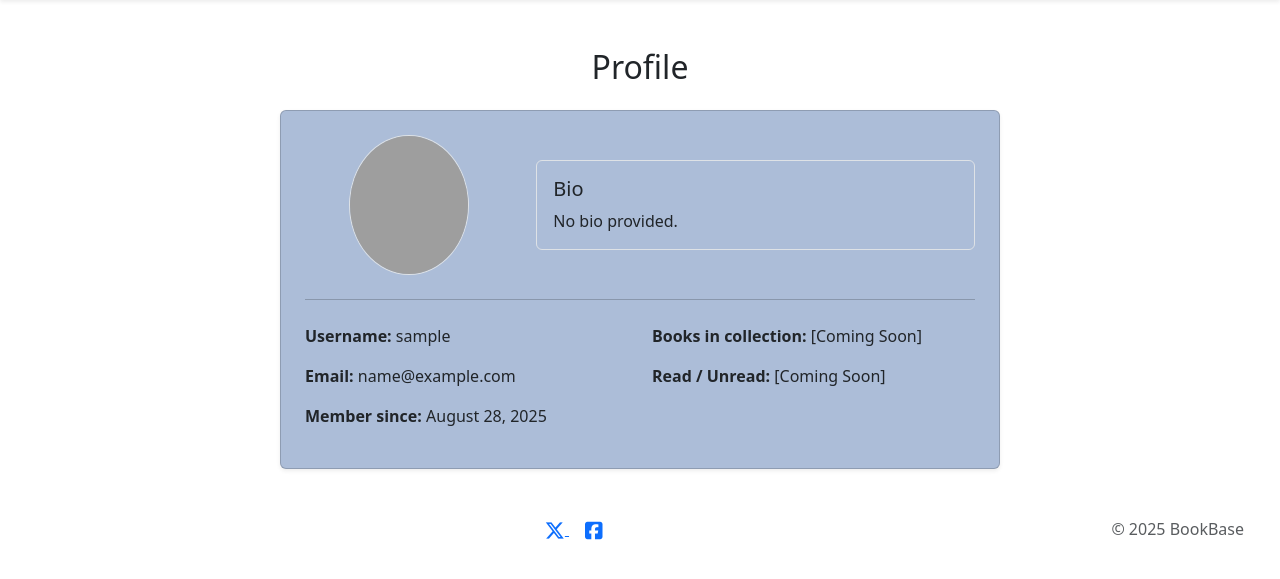
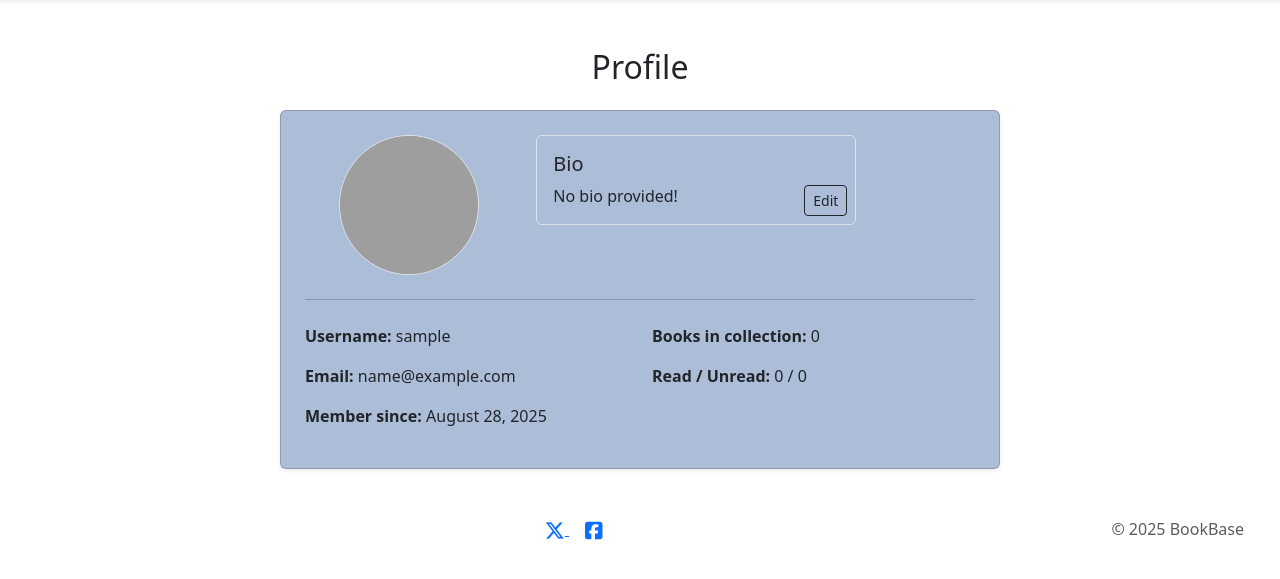
Before and after one commit to Oscar-Ivs/bookbase, a Django app: page /profile/ in a window 1280 px wide. Shown: the part 57-636 px from the top of the page. Run offline with Django 5.2, Linux system fonts and the light colour scheme; the visitor is signed in with stand-in values (Sample User, id 1); data comes from the database, SQL or seed files in the repository; data that the repository does not hold is empty; some libraries are stand-ins or nearby versions; grey boxes are pictures that could not be loaded.

Commit message:
Updated Profile page with Avatar, Bio (wit edit function) and profile info & book stats

```diff
--- a/bookbase/settings.py
+++ b/bookbase/settings.py
@@ -14,6 +14,8 @@ from pathlib import Path
 
 # Build paths inside the project like this: BASE_DIR / 'subdir'.
 BASE_DIR = Path(__file__).resolve().parent.parent
+
+
 
 
 # Quick-start development settings - unsuitable for production
@@ -55,10 +57,11 @@ ROOT_URLCONF = 'bookbase.urls'
 TEMPLATES = [
     {
         'BACKEND': 'django.template.backends.django.DjangoTemplates',
-        'DIRS': [BASE_DIR / 'templates'],  # Directory for custom templates
+        'DIRS': [BASE_DIR / 'templates'],
         'APP_DIRS': True,
         'OPTIONS': {
             'context_processors': [
+                'django.template.context_processors.debug',
                 'django.template.context_processors.request',
                 'django.contrib.auth.context_processors.auth',
                 'django.contrib.messages.context_processors.messages',
@@ -66,6 +69,7 @@ TEMPLATES = [
         },
     },
 ]
+
 
 WSGI_APPLICATION = 'bookbase.wsgi.application'
 
--- a/books/forms.py
+++ b/books/forms.py
@@ -1,6 +1,5 @@
 from django import forms
-from .models import Book
-from .models import Profile
+from .models import Book, Profile
 
 class BookForm(forms.ModelForm):
     class Meta:
@@ -12,6 +11,7 @@ class BookForm(forms.ModelForm):
         }
 
 class ProfileForm(forms.ModelForm):
+    # Allow user to edit bio and avatar
     class Meta:
         model = Profile
         fields = ['bio']
--- a/books/views.py
+++ b/books/views.py
@@ -5,8 +5,8 @@
 from django.contrib.auth import login, logout
 from django.contrib.auth.decorators import login_required
 from django.http import JsonResponse
-from .models import Book
-from .forms import BookForm
+from .models import Book, Profile
+from .forms import BookForm, ProfileForm
 import requests
 
 
@@ -36,7 +36,31 @@
 # Profile page view
 @login_required
 def profile(request):
-    return render(request, 'profile.html')
+    profile, _ = Profile.objects.get_or_create(user=request.user)
+
+    if request.method == 'POST':
+        form = ProfileForm(request.POST, request.FILES, instance=profile)
+        if form.is_valid():
+            form.save()
+            return redirect('profile')
+    else:
+        form = ProfileForm(instance=profile)
+
+    # Count read/unread books for future stats display
+    books = Book.objects.filter(user=request.user)
+    read_count = books.filter(status='read').count()
+    unread_count = books.filter(status='unread').count()
+    total_books = books.count()
+
+    context = {
+        'profile': profile,
+        'form': form,
+        'read_count': read_count,
+        'unread_count': unread_count,
+        'total_books': total_books,
+        'bio_background': '#acbdd8',  # Used in the template
+    }
+    return render(request, 'profile.html', context)
 
 
 # Custom logout view using GET
@@ -91,13 +115,6 @@
     return render(request, 'delete_book.html', {'book': book})
 
 
-# View to fetch books from the Google Books API
-def fetch_books(request):
-    # Get optional query params (default to 'fiction' and 'relevance')
-    query = request.GET.get('q', 'fiction')
-    order = request.GET.get('order', 'relevance')  # or 'newest'
-    max_results = 20
-
 # AJAX view for form auto-fill — searches Google Books by title
 def search_google_books(request):
     query = request.GET.get('q', '')
@@ -120,7 +137,7 @@
                 'cover_url': info.get('imageLinks', {}).get('thumbnail', ''),
             })
 
-        return JsonResponse({'books': books})  # ✅ fixed key name
+        return JsonResponse({'books': books})
 
     except Exception as e:
         return JsonResponse({'error': str(e)}, status=500)
--- a/templates/my_collection.html
+++ b/templates/my_collection.html
@@ -6,7 +6,7 @@
 
   <!-- Add Book Button -->
   <div class="d-flex justify-content-end mb-3">
-    <a href="{% url 'add_book' %}" class="btn btn-primary">+ Add Book</a>
+    <a href="{% url 'add_book' %}" class="btn btn-success">+ Add Book</a>
   </div>
 
   {% if books %}
--- /dev/null
+++ b/templates/partials/profile_bio.html
@@ -0,0 +1,5 @@
+<!-- templates/partials/profile_bio.html -->
+<div class="rounded p-3 border" style="background-color: #acbdd8;">
+  <h5>Bio</h5>
+  <p class="mb-0">{{ profile.bio|default:"No bio provided." }}</p>
+</div>
--- a/templates/profile.html
+++ b/templates/profile.html
@@ -8,22 +8,31 @@
   <div class="row justify-content-center">
     <div class="col-md-10 col-lg-8">
       <div class="card shadow-sm p-4" style="background-color: #acbdd8;">
-        <div class="row g-4 align-items-center">
+        <div class="row g-4 align-items-start">
+
           <!-- Avatar -->
-          <div class="col-12 col-md-4 text-center">
-            <img src="{{ user.profile.avatar.url|default:'/static/img/avatar-placeholder.png' }}" alt="Avatar"
-              class="rounded-circle border" width="120" height="140"
-              onerror="this.onerror=null; this.src='/static/img/avatar-placeholder.jpg';">
-
+          <div class="col-md-4 text-center">
+            {% if user.profile.avatar %}
+              <img src="{{ user.profile.avatar.url }}" alt="Avatar" class="rounded-circle border" width="140" height="140">
+            {% else %}
+              <img src="{% static 'img/avatar-placeholder.png' %}" alt="Avatar" class="rounded-circle border" width="140" height="140">
+            {% endif %}
           </div>
 
-          <!-- Bio -->
-          <div class="col-12 col-md-8">
-            <div class="rounded p-3 border" style="background-color: #acbdd8;">
+          <!-- Bio box -->
+          <div class="col-md-8">
+            <div class="position-relative rounded p-3 border" style="background-color: #acbdd8; max-width: 320px;">
               <h5>Bio</h5>
-              <p class="mb-0">{{ user.profile.bio|default:"No bio provided." }}</p>
+              <p id="bio-text" class="mb-0">{{ profile.bio|default:"No bio provided!" }}</p>
+              <form method="POST" enctype="multipart/form-data" id="bio-form" class="d-none mt-2">
+                {% csrf_token %}
+                {{ form.bio }}
+                <button type="submit" class="btn btn-sm btn-primary mt-2">Save</button>
+              </form>
+              <button id="edit-bio-btn" class="btn btn-sm btn-outline-dark position-absolute bottom-0 end-0 m-2">Edit</button>
             </div>
           </div>
+
         </div>
 
         <hr class="my-4">
@@ -35,15 +44,28 @@
             <p><strong>Email:</strong> {{ user.email|default:"N/A" }}</p>
             <p><strong>Member since:</strong> {{ user.date_joined|date:"F d, Y" }}</p>
           </div>
-
-          <!-- Placeholder for future reading stats -->
           <div class="col-md-6">
-            <p><strong>Books in collection:</strong> [Coming Soon]</p>
-            <p><strong>Read / Unread:</strong> [Coming Soon]</p>
+            <p><strong>Books in collection:</strong> {{ total_books }}</p>
+            <p><strong>Read / Unread:</strong> {{ read_count }} / {{ unread_count }}</p>
           </div>
         </div>
+
       </div>
     </div>
   </div>
 </div>
+
+<script>
+  // Toggle edit bio form visibility
+  document.addEventListener("DOMContentLoaded", function () {
+    const editBtn = document.getElementById("edit-bio-btn");
+    const bioText = document.getElementById("bio-text");
+    const bioForm = document.getElementById("bio-form");
+
+    editBtn.addEventListener("click", function () {
+      bioText.classList.toggle("d-none");
+      bioForm.classList.toggle("d-none");
+    });
+  });
+</script>
 {% endblock %}
```
Also changed, not shown: README.md.
